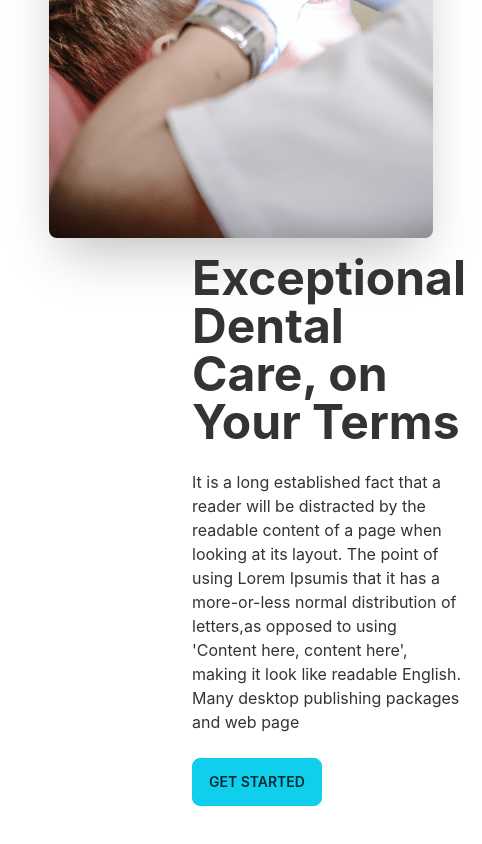
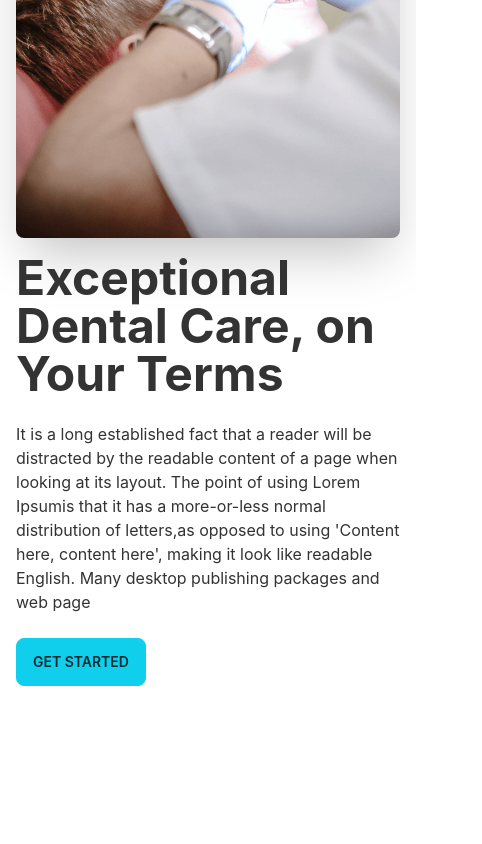
Before and after one commit to kabirbhai/doctors-kobir, a React (Create React App) app: page / in a window 390 px wide. Shown: the part 2805-3649 px from the top of the page, 482 px wide, since content can reach past the window. After the commit the page ends 3587 px from the top, so only its background shows below. Built offline with nearby package versions, Linux system fonts and the light colour scheme.

Commit message:
responsive completed home page

```diff
--- a/src/pages/home/Services.js
+++ b/src/pages/home/Services.js
@@ -10,7 +10,7 @@ const Services = () => {
     <section className="container mx-auto py-20">
       <h1 className="text-secondary text-center uppercase">Our services</h1>
       <h1 className="text-center text-3xl">Services we provide</h1>
-      <div className="pt-12 grid gap-5 grid-cols-1 lg:grid-cols-3">
+      <div className="pt-12 grid gap-5 grid-cols-1 md:grid-cols-3 lg:grid-cols-3">
         <Service title={"Fluoride Treatment"} img={img1} />
         <Service title={"Cavity Filling"} img={img2} />
         <Service title={"Teeth Whitening"} img={img3} />
@@ -20,7 +20,7 @@ const Services = () => {
       <div class="hero min-h-screen">
         <div class="hero-content flex-col lg:flex-row">
           <img src={img4} class="max-w-sm rounded-lg shadow-2xl" alt="" />
-          <div className="pl-44">
+          <div className="pl-0 md:pl-40 lg:pl-44">
             <h1 class="text-5xl font-bold">
               Exceptional Dental Care, on Your Terms
             </h1>
```
